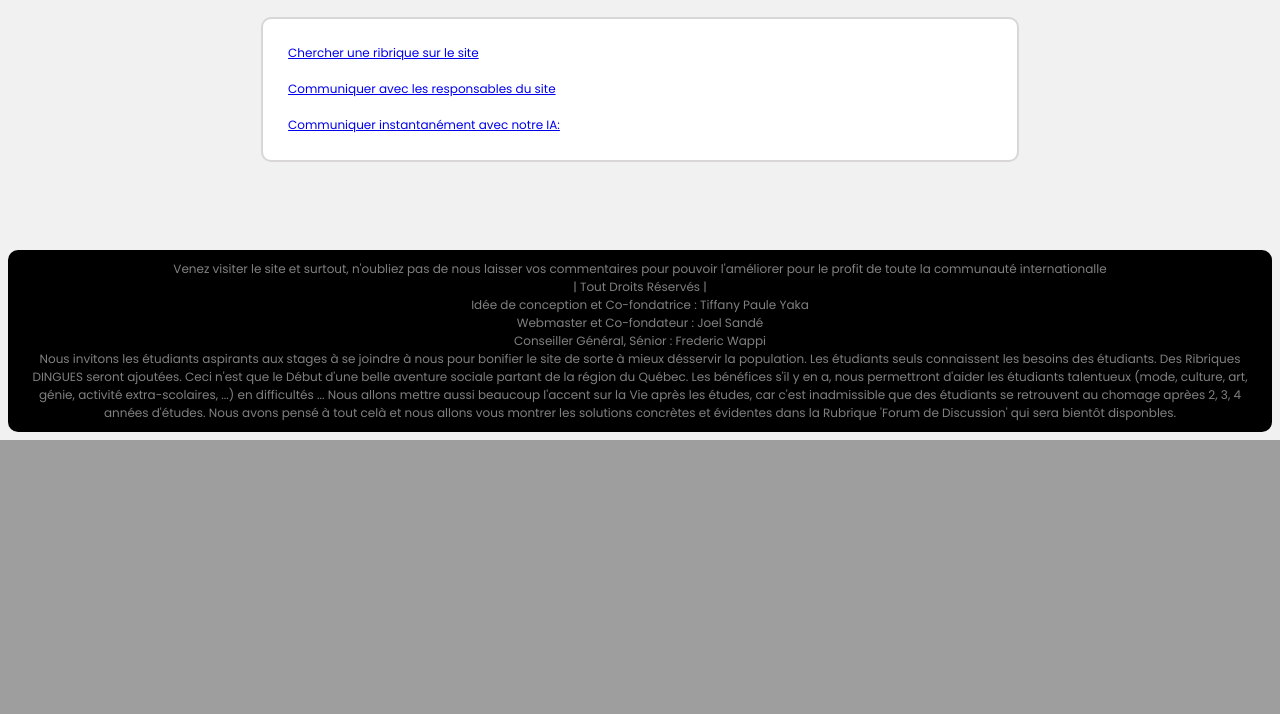
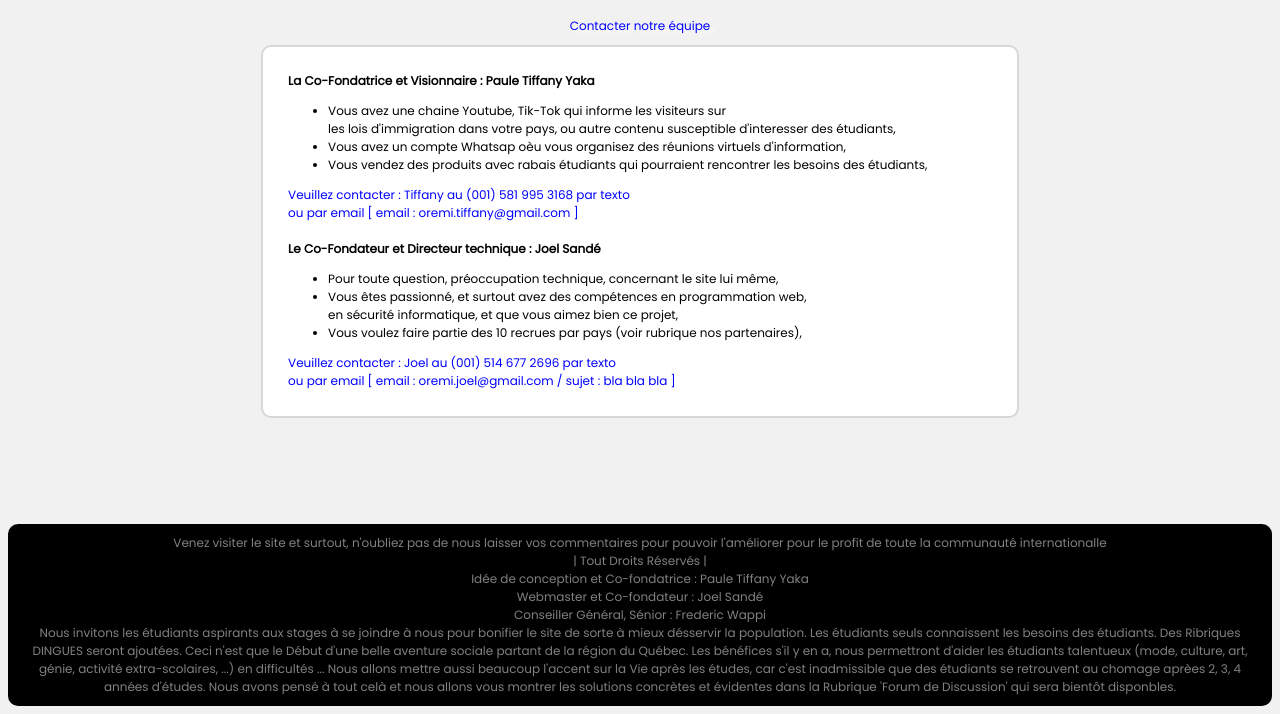
Before and after one commit to joel3500/ORE_MI, a Flask app: page /nous_contacter in a window 1280 px wide. Shown: the part 519-1233 px from the top of the page. Before the commit the page ends 959 px from the top, so only its background shows below. Run offline with Flask 3, Linux system fonts and the light colour scheme; some libraries are stand-ins or nearby versions; some web fonts are replaced.

Commit message:
censurer affaires non fonctionnelles pr publication

```diff
--- a/templates/base_1.html
+++ b/templates/base_1.html
@@ -114,7 +114,7 @@
         <!-- Le pied de page -->
         <footer>
             Venez visiter le site et surtout, n'oubliez pas de nous laisser vos commentaires pour pouvoir l'améliorer | Tout Droits Réservés | <br>
-            Idée de conception et Co-fondatrice : Tiffany Paule Yaka  <br>
+            Idée de conception et Co-fondatrice : Paule Tiffany Yaka  <br>
             Webmaster et Co-fondateur : Joel Sandé                    <br>
             Conseiller structural : Frederic Wappi                    <br>
         </footer>
--- a/templates/base_2.html
+++ b/templates/base_2.html
@@ -134,7 +134,7 @@
         <footer>
             Venez visiter le site et surtout, n'oubliez pas de nous laisser vos commentaires pour pouvoir l'améliorer pour le profit de toute la communauté internationalle <br>
             | Tout Droits Réservés |                                 <br>
-            Idée de conception et Co-fondatrice : Tiffany Paule Yaka <br>
+            Idée de conception et Co-fondatrice : Paule Tiffany Yaka <br>
             Webmaster et Co-fondateur : Joel Sandé                   <br>
             Conseiller Général, Sénior : Frederic Wappi              <br>
 
--- a/templates/nous_contacter.html
+++ b/templates/nous_contacter.html
@@ -2,18 +2,10 @@
 
 {% block content %}
 
-        <div class="text-service-aide">
-            <a href="#" title="Section pas encore disponible">Chercher une ribrique sur le site</a><br><br>
-            <a href="/nous_contacter.html" title="">Communiquer avec les responsables du site</a><br><br>
-            <a href="/communiquer_avec_notre_IA.html" title="">Communiquer instantanément avec notre IA:</a><br>
-        </div><br><br>
-
-{% endblock %}
-
         <p class="sous_section"> Contacter notre équipe </p>
 
         <div class="text-service-aide">
-            <b>La Co-Fondatrice et Visionnaire : Tiffany Paul Yaka</b>
+            <b>La Co-Fondatrice et Visionnaire : Paule Tiffany Yaka</b>
             <ul>
                 <li> Vous avez une chaine Youtube, Tik-Tok qui informe les visiteurs sur                             </li>
                 les lois d'immigration dans votre pays, ou autre contenu susceptible d'interesser des étudiants,     </li>
@@ -22,8 +14,8 @@
             </ul>
 
             <font color="blue">
-                  Veuillez contacter : Tiffany au (001) 581 995 3168 par texto                       <br>
-                  ou par email [ email : oremi.tiffany@gmail.com ]                               <br><br>
+                  Veuillez contacter : Tiffany au (001) 581 995 3168 par texto                           <br>
+                  ou par email [ email : oremi.tiffany@gmail.com ]                                   <br><br>
             </font>
 
             <b>Le Co-Fondateur et Directeur technique : Joel Sandé</b>
@@ -35,26 +27,10 @@
             </ul>
 
             <font color="blue">
-                  Veuillez contacter : Joel au (001) 514 677 2696 par texto                          <br>
+                  Veuillez contacter : Joel au (001) 514 677 2696 par texto                             <br>
                   ou par email [ email : oremi.joel@gmail.com / sujet : bla bla bla ]
             </font>
 
-        </div><br><br><br><br>
+        </div><br><br><br>
 
-        <!-- Le pied de page -->
-        <footer>
-            Venez visiter le site et surtout, n'oubliez pas de nous laisser vos commentaires pour pouvoir l'améliorer pour le profit de toute la communauté internationalle <br>
-            | Tout Droits Réservés |                                 <br>
-            Idée de conception et Co-fondatrice : Paule Tiffany Yaka <br>
-            Webmaster et Co-fondateur : Joel Sandé                   <br>
-            Conseiller Général, Sénior : Frederic Wappi              <br>
-
-            Nous invitons les étudiants aspirants aux stages à se joindre à nous pour bonifier le site de sorte à mieux désservir la population.
-            Seuls les étudiants connaissent les besoins des étudiants. Des Ribriques DINGUES seront ajoutées. Ceci n'est que le Début d'une belle aventure sociale partant de la région du Québec.
-            Les bénéfices s'il y en a, nous permettront d'aider les étudiants talentueux (mode, culture, art, génie, activité extra-scolaires, ...)
-            en difficultés ... Nous allons mettre aussi beaucoup l'accent sur la Vie après les études, car c'est inadmissible que des étudiants se retrouvent au chomage aprèes 2, 3, 4 années d'études.
-            Nous avons pensé à tout celà et nous allons vous montrer les solutions concrètes et évidentes dans la Rubrique 'Forum de Discussion' qui sera bientôt disponbles.
-        </footer>
-	</body>
-
-</html>
+{% endblock %}
```
Also changed, not shown: templates/evenements_a_venir.html (+4 -4 lines), templates/topics.html (+12 -4 lines).
